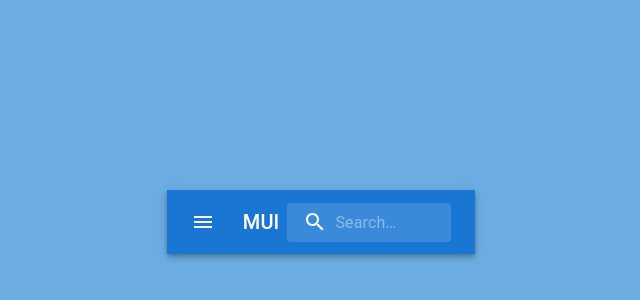
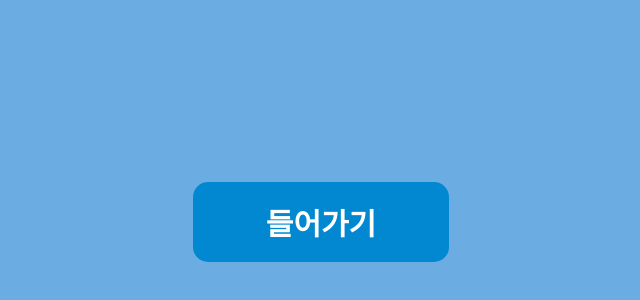
Before and after one commit to Dream-Transcendence/ft_transcendence, a React (Create React App) app in the folder packages/client/: page / in a window 1280 px wide. Shown: the part 178-478 px from the top of the page, without its empty margins (319-959 px from the left). Built offline with nearby package versions, Linux system fonts and the light colour scheme.

Commit message:
✨ feat(client): 배너를 위한 몇몇 component와 랜딩페이지 구현

```diff
--- a/packages/client/package.json
+++ b/packages/client/package.json
@@ -18,6 +18,7 @@
     "@types/react-router-dom": "^5.3.3",
     "react": "^18.2.0",
     "react-dom": "^18.2.0",
+    "react-responsive": "^9.0.0-beta.10",
     "react-router-dom": "^6.3.0",
     "react-scripts": "5.0.1",
     "styled-components": "^5.3.5",
--- a/packages/client/src/App.tsx
+++ b/packages/client/src/App.tsx
@@ -1,14 +1,14 @@
 import './App.css';
-import { Route, Routes } from 'react-router-dom';
-import Landing from './pages/Landing';
+import { Route, Router, Routes } from 'react-router-dom';
+import LandingPage from './pages/LandingPage';
+import ProfilePage from './pages/ProfilePage';
 
 function App() {
   return (
-    <div className="App">
-      <Routes>
-        <Route path="/" element={<Landing />} />
-      </Routes>
-    </div>
+    <Routes>
+      <Route path="/profile" element={<ProfilePage />} />
+      <Route path="/" element={<LandingPage />} />
+    </Routes>
   );
 }
 
--- /dev/null
+++ b/packages/client/src/components/avatar/NavProfile.tsx
@@ -0,0 +1,11 @@
+import { Avatar } from '@mui/material';
+
+export default function NavProfile() {
+  return (
+    <Avatar
+      alt="Remy Sharp"
+      src="/static/images/avatar/1.jpg"
+      sx={{ width: 56, height: 56 }}
+    />
+  );
+}
--- a/packages/client/src/components/bar/NavigationBar.tsx
+++ b/packages/client/src/components/bar/NavigationBar.tsx
@@ -8,6 +8,10 @@ import Typography from '@mui/material/Typography';
 import InputBase from '@mui/material/InputBase';
 import MenuIcon from '@mui/icons-material/Menu';
 import SearchIcon from '@mui/icons-material/Search';
+import NavProfile from '../avatar/NavProfile';
+import ChatIconButton from '../button/icon/ChatIconButton';
+import SportsEsportsIcon from '@mui/icons-material/SportsEsports';
+import GameIconButton from '../button/icon/GameIconButton';
 
 const Search = styled('div')(({ theme }) => ({
   position: 'relative',
@@ -22,6 +26,7 @@ const Search = styled('div')(({ theme }) => ({
     marginLeft: theme.spacing(1),
     width: 'auto',
   },
+  flexGrow: 1,
 }));
 
 const SearchIconWrapper = styled('div')(({ theme }) => ({
@@ -51,28 +56,28 @@ const StyledInputBase = styled(InputBase)(({ theme }) => ({
   },
 }));
 
+const ButtonLayout = styled('section')(({ theme }) => ({
+  width: '50vh',
+  height: '100%',
+}));
+
+const SearchLayout = styled('section')(({ theme }) => ({
+  width: '50vh',
+  marginLeft: 'auto',
+}));
+
 export default function NavigationBar() {
   return (
     <Box sx={{ flexGrow: 1 }}>
       <AppBar position="static">
         <Toolbar>
-          <IconButton
-            size="large"
-            edge="start"
-            color="inherit"
-            aria-label="open drawer"
-            sx={{ mr: 2 }}
-          >
-            <MenuIcon />
-          </IconButton>
-          <Typography
-            variant="h6"
-            noWrap
-            component="div"
-            sx={{ flexGrow: 1, display: { xs: 'none', sm: 'block' } }}
-          >
-            MUI
-          </Typography>
+          <ButtonLayout>
+            <NavProfile />
+            <GameIconButton />
+            <ChatIconButton />
+          </ButtonLayout>
+          <div>
+            <SearchLayout>
               <Search>
                 <SearchIconWrapper>
                   <SearchIcon />
@@ -82,6 +87,8 @@ export default function NavigationBar() {
                   inputProps={{ 'aria-label': 'search' }}
                 />
               </Search>
+            </SearchLayout>
+          </div>
         </Toolbar>
       </AppBar>
     </Box>
--- /dev/null
+++ b/packages/client/src/components/button/icon/ChatIconButton.tsx
@@ -0,0 +1,16 @@
+import { IconButton, styled } from '@mui/material';
+import ChatIcon from '@mui/icons-material/Chat';
+
+// const ChatIcon = styled.button`
+//     flex-grow: 1;
+// `;\
+
+function ChatIconButton() {
+  return (
+    <IconButton aria-label="game" size="large">
+      <ChatIcon fontSize="inherit" />
+    </IconButton>
+  );
+}
+
+export default ChatIconButton;
--- /dev/null
+++ b/packages/client/src/components/button/icon/GameIconButton.tsx
@@ -0,0 +1,12 @@
+import SportsEsportsIcon from '@mui/icons-material/SportsEsports';
+import { IconButton } from '@mui/material';
+
+function GameIconButton() {
+  return (
+    <IconButton aria-label="game" size="large">
+      <SportsEsportsIcon fontSize="inherit" />
+    </IconButton>
+  );
+}
+
+export default GameIconButton;
--- a/packages/client/src/pages/Landing.tsx
+++ /dev/null
@@ -1,18 +0,0 @@
-import NavigationBar from '../components/bar/NavigationBar';
-
-function Landing() {
-  return (
-    <header
-      className="App-header"
-      style={{
-        backgroundColor: '#6BADE2',
-      }}
-    >
-      <div className="App">
-        <NavigationBar />
-      </div>
-    </header>
-  );
-}
-
-export default Landing;
--- /dev/null
+++ b/packages/client/src/pages/LandingPage.tsx
@@ -0,0 +1,38 @@
+import styled from '@emotion/styled';
+import NavigationBar from '../components/bar/NavigationBar';
+
+const MainSection = styled.section`
+  background: #6bade2;
+  width: 1fr;
+  height: 100vh;
+  display: flex;
+  justify-content: center;
+  align-items: center;
+`;
+
+const EnterButton = styled.button`
+  background: #0288d1;
+  border-radius: 15px;
+  width: 20vw;
+  height: 10vh;
+  border: none;
+  color: #ffffff;
+  font-size: 30px;
+  font-weight: bold;
+  &:hover {
+    background: #33fdf0;
+  }
+  &:active {
+    background: #2d6;
+  }
+`;
+
+function LandingPage() {
+  return (
+    <MainSection>
+      <EnterButton>들어가기</EnterButton>
+    </MainSection>
+  );
+}
+
+export default LandingPage;
--- /dev/null
+++ b/packages/client/src/pages/ProfilePage.tsx
@@ -0,0 +1,18 @@
+import NavigationBar from '../components/bar/NavigationBar';
+
+function ProfilePage() {
+  return (
+    <div className="profilePage">
+      <header>
+        <nav>
+          <NavigationBar></NavigationBar>
+        </nav>
+      </header>
+      <section></section>
+      <aside></aside>
+      <footer></footer>
+    </div>
+  );
+}
+
+export default ProfilePage;
```
Also changed, not shown: 1 other file (tests, documents, lock files or other folders). Lines whose indentation alone changed are shown as unchanged.
